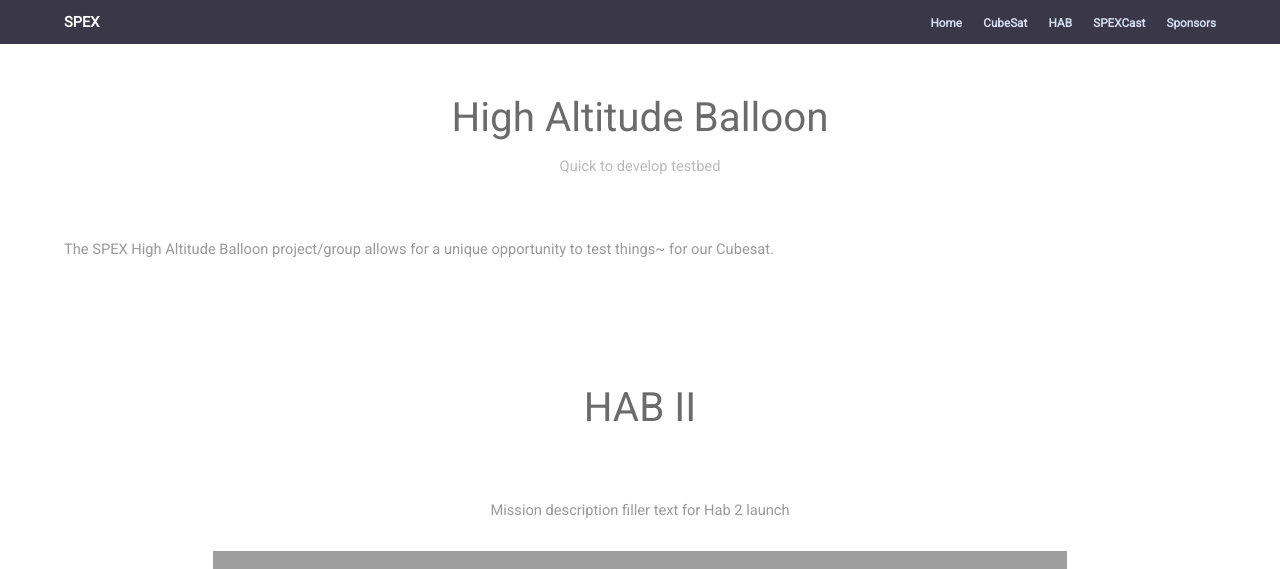
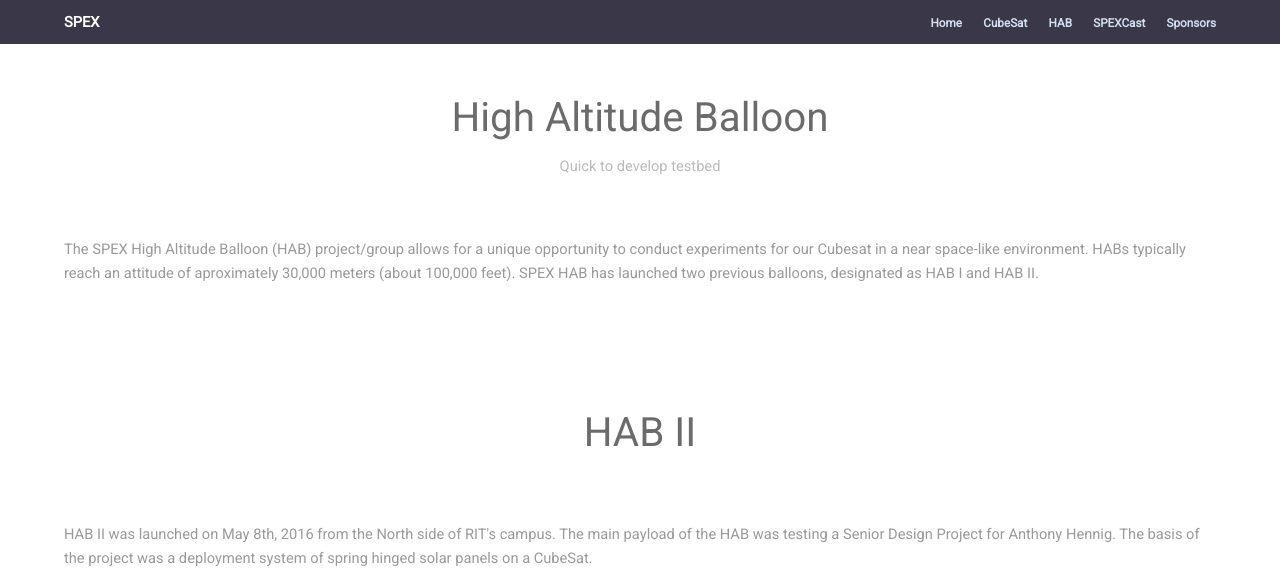
Before and after one commit to rit-spex/SPEXSite, a Flask app: page /hab/ in a window 1280 px wide. Shown: the top 569 px of the page. Run offline with Flask 2, Linux system fonts and the light colour scheme; grey boxes are pictures that could not be loaded.

Commit message:
Added more graphic content

```diff
--- a/templates/baseinfo.html
+++ b/templates/baseinfo.html
@@ -6,12 +6,13 @@
 -->
 <html>
 	<head>
-		<title>Generic - Theory by TEMPLATED</title>
+		<title>{% block title %}Base{% endblock %}</title>
 		<meta charset="utf-8" />
 		<meta name="viewport" content="width=device-width, initial-scale=1" />
 		<link rel="stylesheet" href="{{ url_for('static', filename='css/main.css') }}" />
 		<link rel="stylesheet" href="{{ url_for('static', filename='css/custom.css') }}"/>
-		<link href="https://fonts.googleapis.com/css?family=Roboto:100,400" rel="stylesheet">
+		<link href="https://fonts.googleapis.com/css?family=Roboto:100,400" rel="stylesheet" />
+    <link rel="shortcut icon"  href="{{ url_for('static', filename='images/icon.ico') }}" />
 
 	</head>
 	<body class="subpage">
--- a/templates/hab.html
+++ b/templates/hab.html
@@ -1,4 +1,7 @@
 {% extends "baseinfo.html" %}
+{% block title %}
+SPEX HAB
+{% endblock %}
 {% block content %}
 
 
@@ -9,7 +12,7 @@
 						<h2>High Altitude Balloon</h2>
 						<p>Quick to develop testbed</p>
 					</header>
-          <p> The SPEX High Altitude Balloon project/group allows for a unique opportunity to test things~ for our Cubesat. </p>
+          <p> The SPEX High Altitude Balloon (HAB) project/group allows for a unique opportunity to conduct experiments for our Cubesat in a near space-like environment. HABs typically reach an attitude of aproximately 30,000 meters (about 100,000 feet). SPEX HAB has launched two previous balloons, designated as HAB I and HAB II.</p>
 				</div>
       </section>
 
@@ -18,9 +21,12 @@
               <header class="align-center" >
                   <h2>HAB II</h2>
               </header>
+                  <p>HAB II was launched on May 8th, 2016 from the North side of RIT's campus. The main payload of the HAB was testing a Senior Design Project for Anthony Hennig. The basis of the project was a deployment system of spring hinged solar panels on a CubeSat.</p>
               <div class="align-center" >
-                  <p> Mission description filler text for Hab 2 launch</p>
                   <iframe width="854" height="480" src="https://www.youtube.com/embed/U40UZp3Z3a4" frameborder="0" allowfullscreen></iframe>
+              </div>
+              <div class="align-center" >
+              <img src="{{ url_for('static', filename='images/habrochester.jpg') }}" />
               </div>
           </div>
       </section>
```
Also changed, not shown: static/images/habrochester.jpg (added), static/images/icon.ico (added), static/images/spexlogopng.ico (added).
